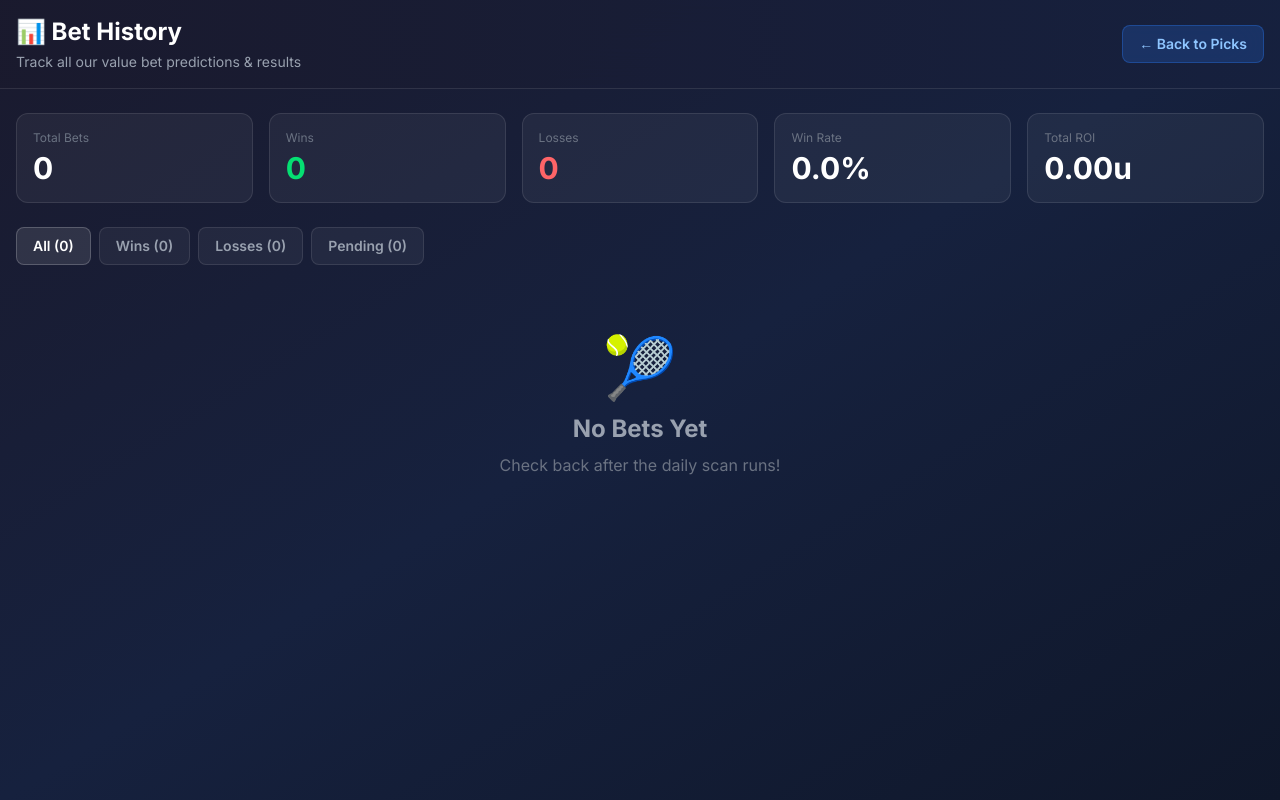
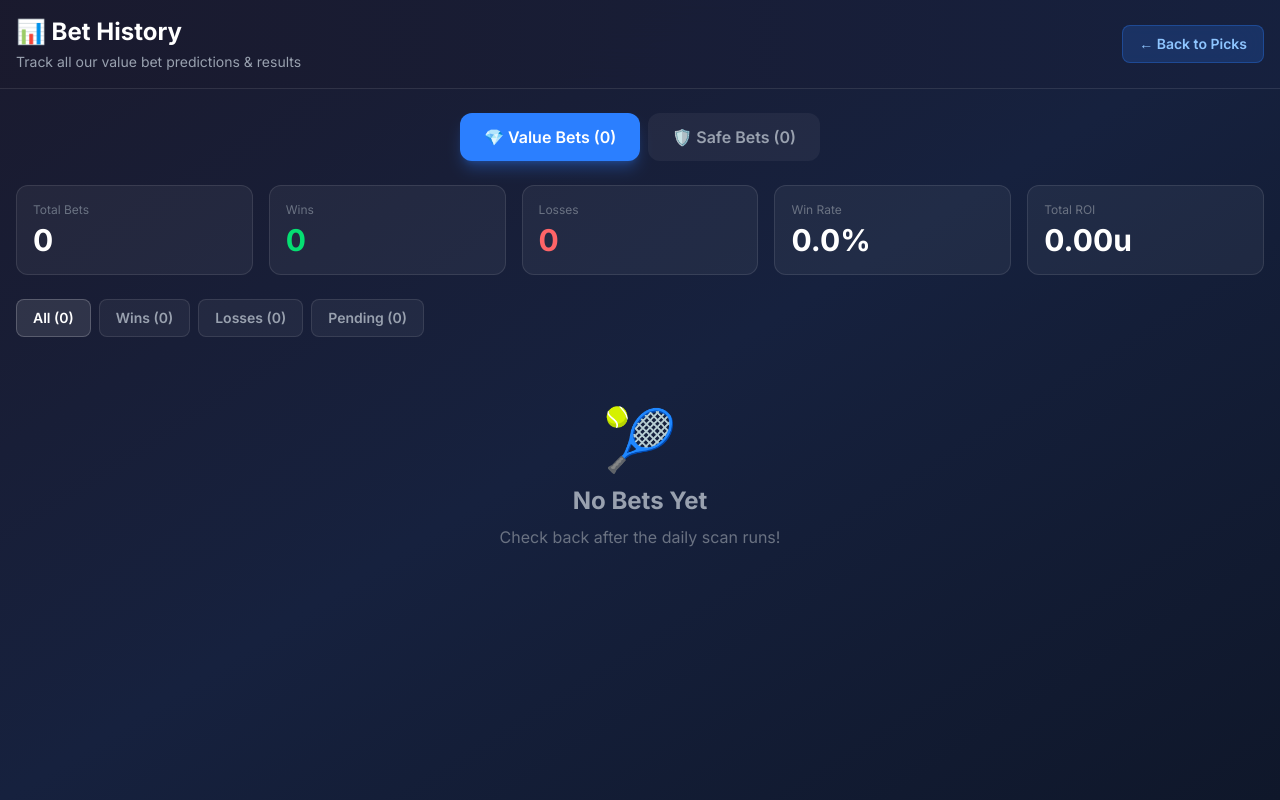
Before and after one commit to hasuwini77/generated-tennis, a React (Vite) app: page /history in a window 1280 px wide. Built offline with nearby package versions, Linux system fonts and the light colour scheme.

Commit message:
feat: track safe bet performance separately
- Add safeBets and safeBetStats to history data structure
- Create toggle between value bets and safe bets in UI
- Display separate stats for each bet type
- Show win rate and ROI independently for safe bets

```diff
--- a/components/ResultsHistory.tsx
+++ b/components/ResultsHistory.tsx
@@ -21,7 +21,16 @@ interface Bet {
 
 interface HistoryData {
   bets: Bet[];
+  safeBets?: Bet[];
   stats: {
+    totalBets: number;
+    wins: number;
+    losses: number;
+    pending: number;
+    totalROI: number;
+    winRate?: number;
+  };
+  safeBetStats?: {
     totalBets: number;
     wins: number;
     losses: number;
@@ -35,6 +44,7 @@ const ResultsHistory: React.FC = () => {
   const [history, setHistory] = useState<HistoryData | null>(null);
   const [loading, setLoading] = useState(true);
   const [filter, setFilter] = useState<'all' | 'win' | 'loss' | 'pending'>('all');
+  const [betType, setBetType] = useState<'value' | 'safe'>('value');
 
   useEffect(() => {
     fetchHistory();
@@ -78,12 +88,14 @@ const ResultsHistory: React.FC = () => {
     );
   }
 
-  const filteredBets = history.bets.filter(bet => {
+  const filteredBets = (betType === 'value' ? history.bets : (history.safeBets || [])).filter(bet => {
     if (filter === 'win') return bet.status === 'win';
     if (filter === 'loss') return bet.status === 'loss';
     if (filter === 'pending') return bet.status === 'pending';
     return true;
   });
+
+  const currentStats = betType === 'value' ? history.stats : (history.safeBetStats || history.stats);
 
   return (
     <div className="min-h-screen bg-gradient-to-br from-[#1a1a2e] via-[#16213e] to-[#0f172a]">
@@ -106,27 +118,53 @@ const ResultsHistory: React.FC = () => {
       </header>
 
       <main className="max-w-7xl mx-auto px-4 py-6">
+        {/* Bet Type Toggle */}
+        <div className="flex gap-2 justify-center mb-6">
+          <button
+            onClick={() => setBetType('value')}
+            className={cn(
+              "px-6 py-3 rounded-xl font-semibold transition-all",
+              betType === 'value'
+                ? "bg-blue-500 text-white shadow-lg shadow-blue-500/30"
+                : "bg-white/5 text-gray-400 hover:bg-white/10 hover:text-white"
+            )}
+          >
+            💎 Value Bets ({history.stats.totalBets})
+          </button>
+          <button
+            onClick={() => setBetType('safe')}
+            className={cn(
+              "px-6 py-3 rounded-xl font-semibold transition-all",
+              betType === 'safe'
+                ? "bg-green-500 text-white shadow-lg shadow-green-500/30"
+                : "bg-white/5 text-gray-400 hover:bg-white/10 hover:text-white"
+            )}
+          >
+            🛡️ Safe Bets ({(history.safeBetStats?.totalBets || 0)})
+          </button>
+        </div>
+
         {/* Stats Summary */}
         <div className="grid grid-cols-2 md:grid-cols-5 gap-4 mb-6">
           <div className="bg-white/5 rounded-xl p-4 border border-white/10">
             <div className="text-xs text-gray-500 mb-1">Total Bets</div>
-            <div className="text-3xl font-bold text-white">{history.stats.totalBets}</div>
+            <div className="text-3xl font-bold text-white">{currentStats.totalBets}</div>
           </div>
 
           <div className="bg-white/5 rounded-xl p-4 border border-white/10">
             <div className="text-xs text-gray-500 mb-1">Wins</div>
-            <div className="text-3xl font-bold text-green-400">{history.stats.wins}</div>
+            <div className="text-3xl font-bold text-green-400">{currentStats.wins}</div>
           </div>
 
           <div className="bg-white/5 rounded-xl p-4 border border-white/10">
             <div className="text-xs text-gray-500 mb-1">Losses</div>
-            <div className="text-3xl font-bold text-red-400">{history.stats.losses}</div>
+            <div className="text-3xl font-bold text-red-400">{currentStats.losses}</div>
           </div>
 
           <div className="bg-white/5 rounded-xl p-4 border border-white/10">
             <div className="text-xs text-gray-500 mb-1">Win Rate</div>
             <div className="text-3xl font-bold text-white">
-              {history.stats.winRate !== undefined ? history.stats.winRate.toFixed(1) : '0.0'}%
+              {currentStats.winRate !== undefined ? currentStats.winRate.toFixed(1) : '0.0'}%
             </div>
           </div>
 
@@ -134,9 +172,9 @@ const ResultsHistory: React.FC = () => {
             <div className="text-xs text-gray-500 mb-1">Total ROI</div>
             <div className={cn(
               "text-3xl font-bold",
-              history.stats.totalROI > 0 ? "text-green-400" : history.stats.totalROI < 0 ? "text-red-400" : "text-white"
+              currentStats.totalROI > 0 ? "text-green-400" : currentStats.totalROI < 0 ? "text-red-400" : "text-white"
             )}>
-              {history.stats.totalROI > 0 ? '+' : ''}{history.stats.totalROI.toFixed(2)}u
+              {currentStats.totalROI > 0 ? '+' : ''}{currentStats.totalROI.toFixed(2)}u
             </div>
           </div>
         </div>
@@ -152,7 +190,7 @@ const ResultsHistory: React.FC = () => {
                 : "bg-white/5 border border-white/10 text-gray-400 hover:bg-white/10"
             )}
           >
-            All ({history.bets.length})
+            All ({(betType === 'value' ? history.bets : (history.safeBets || [])).length})
           </button>
           <button
             onClick={() => setFilter('win')}
@@ -163,7 +201,7 @@ const ResultsHistory: React.FC = () => {
                 : "bg-white/5 border border-white/10 text-gray-400 hover:bg-white/10"
             )}
           >
-            Wins ({history.stats.wins})
+            Wins ({currentStats.wins})
           </button>
           <button
             onClick={() => setFilter('loss')}
@@ -174,7 +212,7 @@ const ResultsHistory: React.FC = () => {
                 : "bg-white/5 border border-white/10 text-gray-400 hover:bg-white/10"
             )}
           >
-            Losses ({history.stats.losses})
+            Losses ({currentStats.losses})
           </button>
           <button
             onClick={() => setFilter('pending')}
@@ -185,7 +223,7 @@ const ResultsHistory: React.FC = () => {
                 : "bg-white/5 border border-white/10 text-gray-400 hover:bg-white/10"
             )}
           >
-            Pending ({history.stats.pending})
+            Pending ({currentStats.pending})
           </button>
         </div>
 
```
